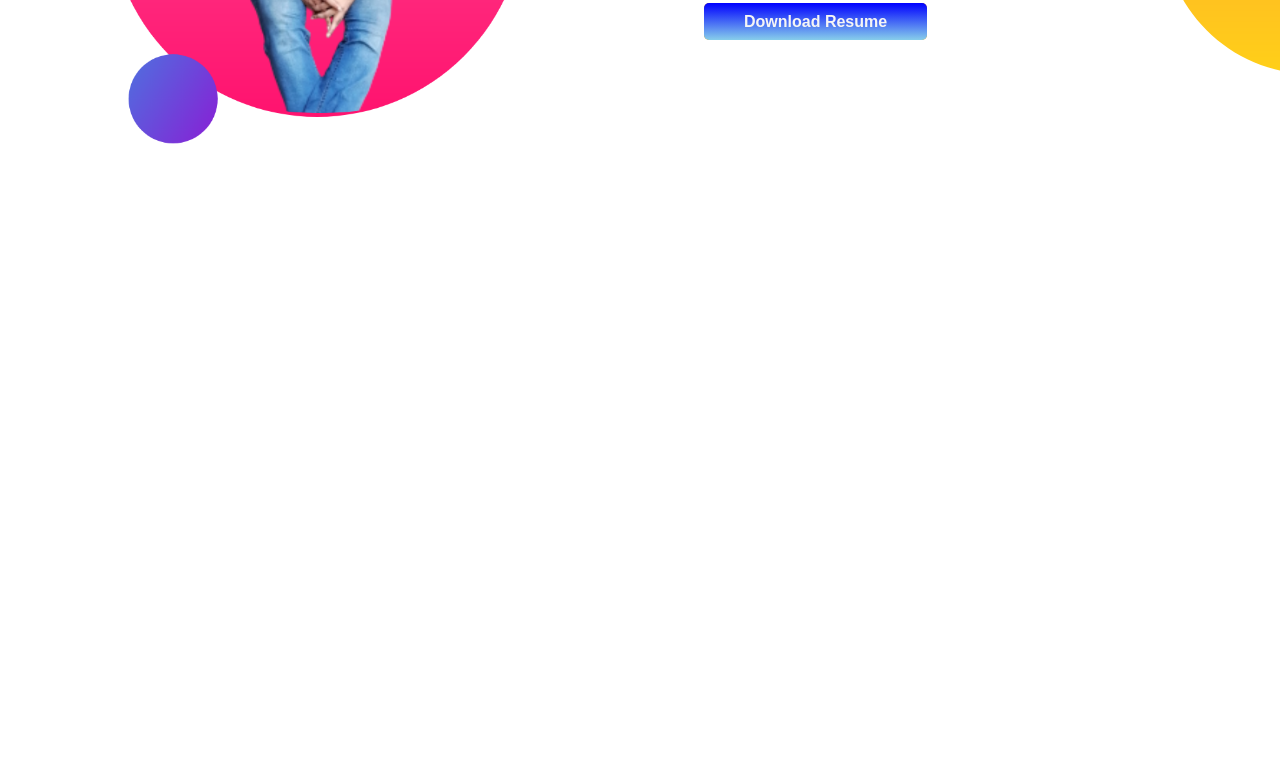
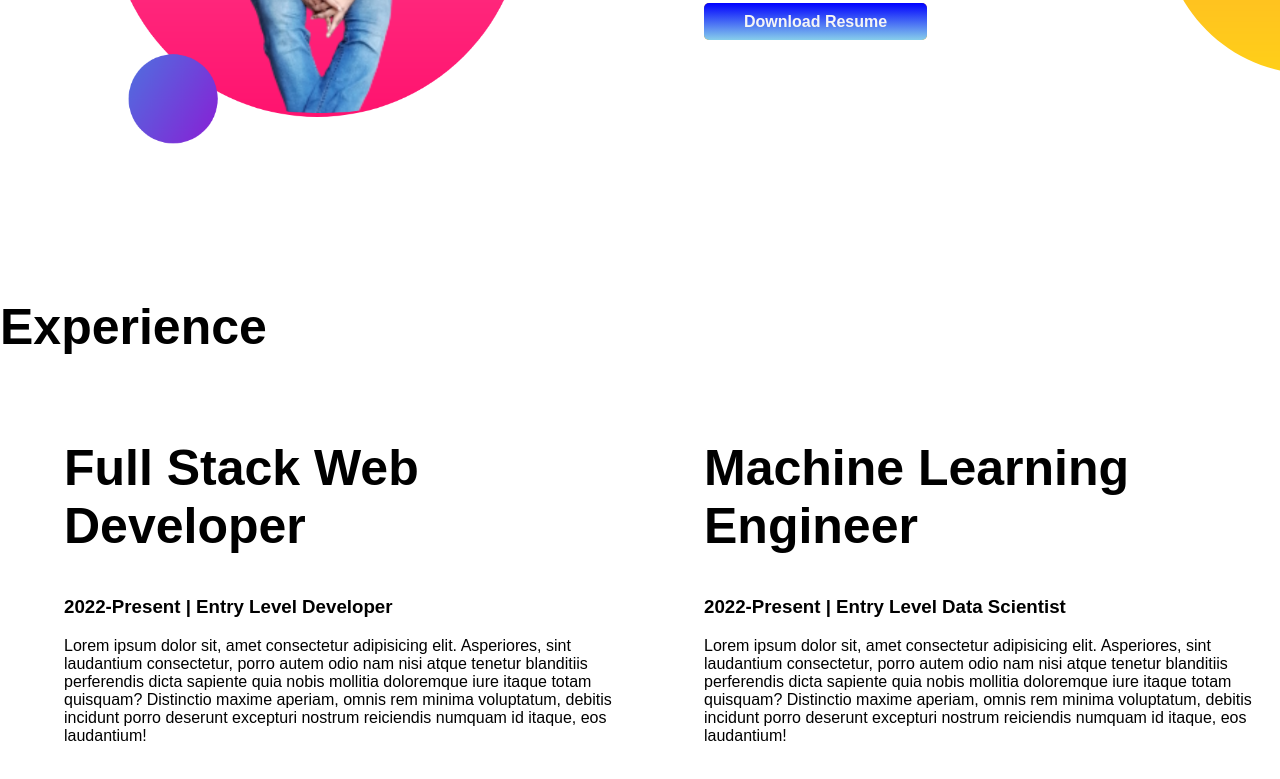
Before and after one commit to tanjilmahmud01/developer-portfolio, a plain HTML site: page index.html in a window 1280 px wide. Shown: the part 944-1723 px from the top of the page. Before the commit the page ends 1242 px from the top, so only its background shows below. Drawn offline with Linux system fonts and the light colour scheme; a web font is replaced by a local one.

Commit message:
Experience section added

```diff
--- a/index.html
+++ b/index.html
@@ -13,7 +13,7 @@
 </head>
 
 <body>
-    <section class="top-banner">
+    <section class="top-banner flexible-container">
         <div class="half-width">
             <h1>Welcome to</h1>
             <h1><span class="portfolio-owner">Tanjil Mahmud</span> Portfolio</h1>
@@ -38,7 +38,7 @@
         </div>
     </section>
 
-    <section class="dream-big">
+    <section class="dream-big flexible-container">
         <div class="half-width">
             <img src="images/tanjil2-bg.png" alt="">
         </div>
@@ -59,6 +59,33 @@
         </div>
     </section>
 
+    <section class="experience-area">
+        <h1>Experience</h1>
+
+        <div class="flexible-container">
+            <div class="half-width">
+                <h1>Full Stack Web Developer</h1>
+                <h3>2022-Present | Entry Level Developer</h3>
+                <p>Lorem ipsum dolor sit, amet consectetur adipisicing elit. Asperiores, sint laudantium consectetur,
+                    porro
+                    autem odio nam nisi atque tenetur blanditiis perferendis dicta sapiente quia nobis mollitia
+                    doloremque
+                    iure itaque totam quisquam? Distinctio maxime aperiam, omnis rem minima voluptatum, debitis incidunt
+                    porro deserunt excepturi nostrum reiciendis numquam id itaque, eos laudantium!</p>
+            </div>
+            <div class="half-width">
+                <h1>Machine Learning Engineer</h1>
+                <h3>2022-Present | Entry Level Data Scientist</h3>
+                <p>Lorem ipsum dolor sit, amet consectetur adipisicing elit. Asperiores, sint laudantium consectetur,
+                    porro
+                    autem odio nam nisi atque tenetur blanditiis perferendis dicta sapiente quia nobis mollitia
+                    doloremque
+                    iure itaque totam quisquam? Distinctio maxime aperiam, omnis rem minima voluptatum, debitis incidunt
+                    porro deserunt excepturi nostrum reiciendis numquam id itaque, eos laudantium!</p>
+            </div>
+        </div>
+    </section>
+
 </body>
 
 </html>
--- a/style.css
+++ b/style.css
@@ -12,7 +12,7 @@ h1 {
     color: rgb(244, 180, 62);
 }
 
-section {
+.flexible-container {
     display: flex;
     margin-bottom: 150px;
 }
```
